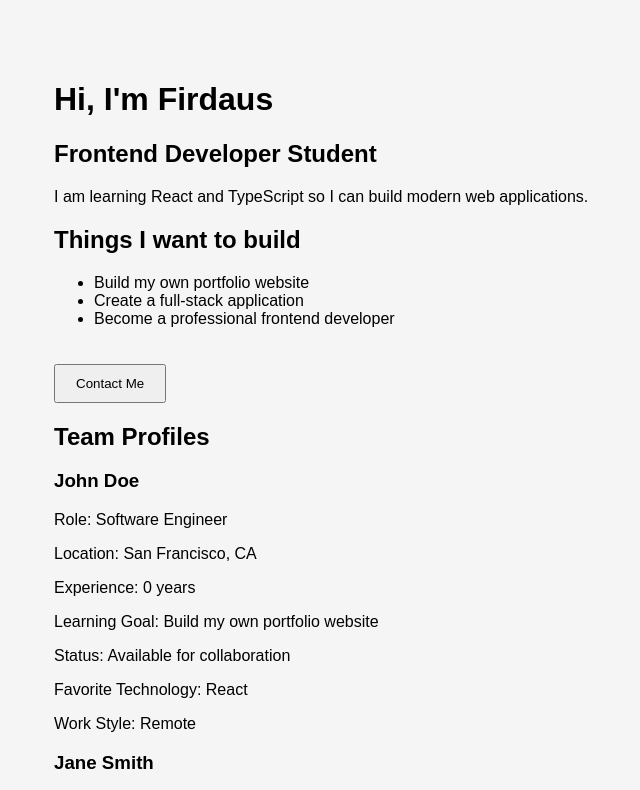
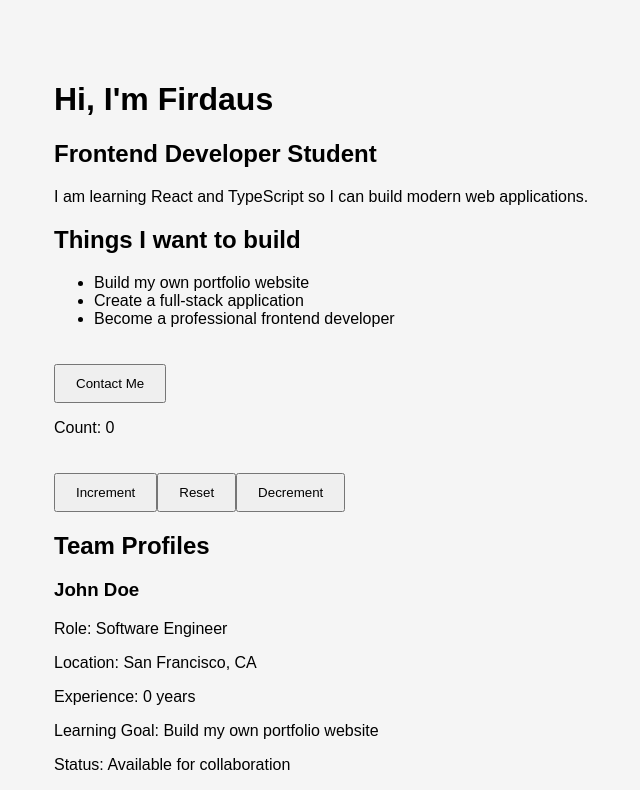
Before and after one commit to devproW/frontend_tutorial, a React (Vite) app in the folder my-first-react-app/: page / in a window 1280 px wide. Shown: the top 790 px of the page, without its empty margins (236-876 px from the left). Built offline with nearby package versions, Linux system fonts and the light colour scheme.

Commit message:
feat: add useState counter exercise

```diff
--- a/my-first-react-app/src/App.tsx
+++ b/my-first-react-app/src/App.tsx
@@ -1,4 +1,5 @@
 import "./App.css";
+import Counter from "./components/Counter";
 import Profile from "./components/Profile";
 import ProfileCard from "./components/ProfileCard";
 import { profiles, goal1, goal2, goal3 } from "./data/profiles";
@@ -19,6 +20,7 @@ function App() {
         goal2={goal2}
         goal3={goal3}
       />
+      <Counter />
       <section>
         <h2>Team Profiles</h2>
         {profiles.map((profile) => (
--- /dev/null
+++ b/my-first-react-app/src/components/Counter.tsx
@@ -0,0 +1,24 @@
+import { useState } from "react";
+
+const Counter = () => {
+  const [count, setCount] = useState(0);
+
+  return (
+    <div>
+      <p>Count: {count}</p>
+      <button onClick={() => setCount((currentCount) => currentCount + 1)}>
+        Increment
+      </button>
+      <button onClick={() => setCount(0)}>Reset</button>
+      <button
+        onClick={() =>
+          setCount((currentCount) => (currentCount > 0 ? currentCount - 1 : 0))
+        }
+      >
+        Decrement
+      </button>
+    </div>
+  );
+};
+
+export default Counter;
```
Also changed, not shown: 1 other file (tests, documents, lock files or other folders).
